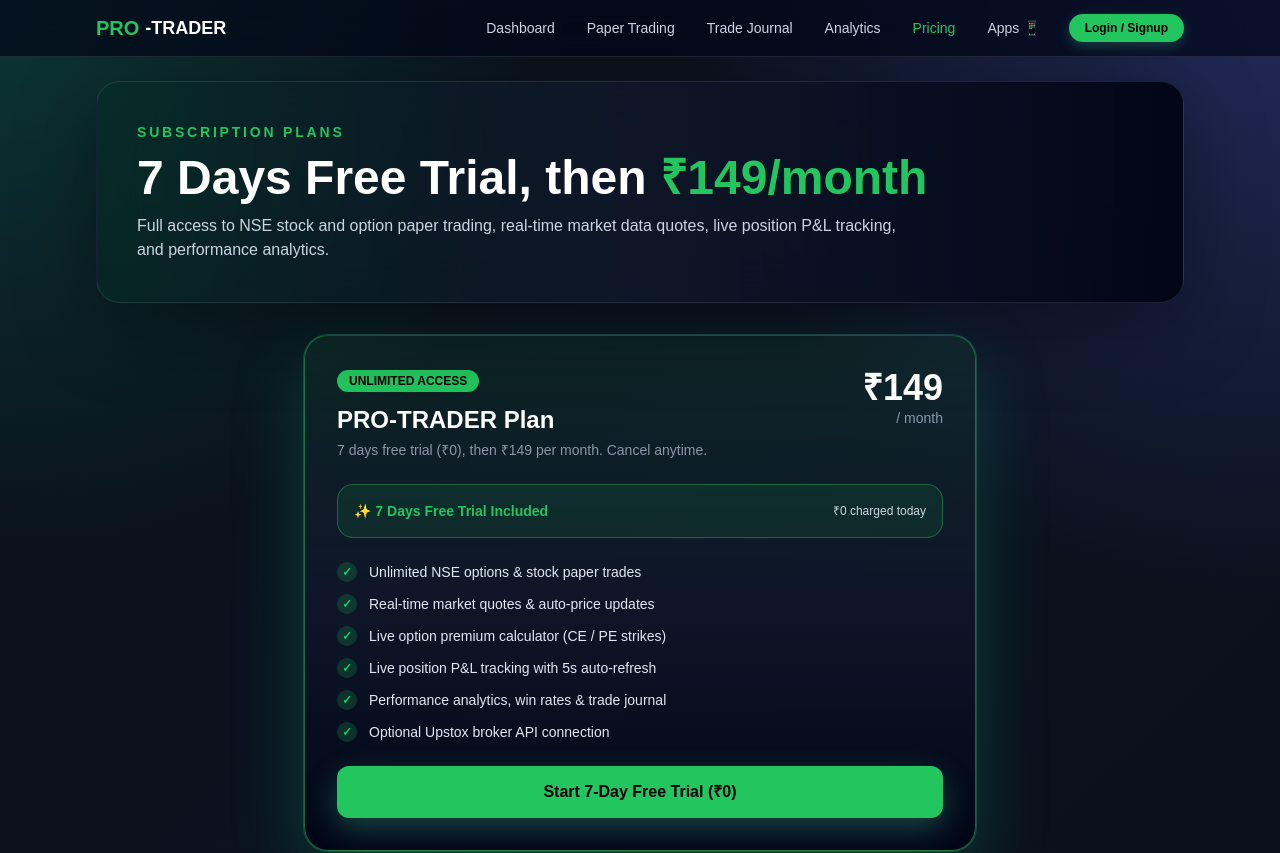
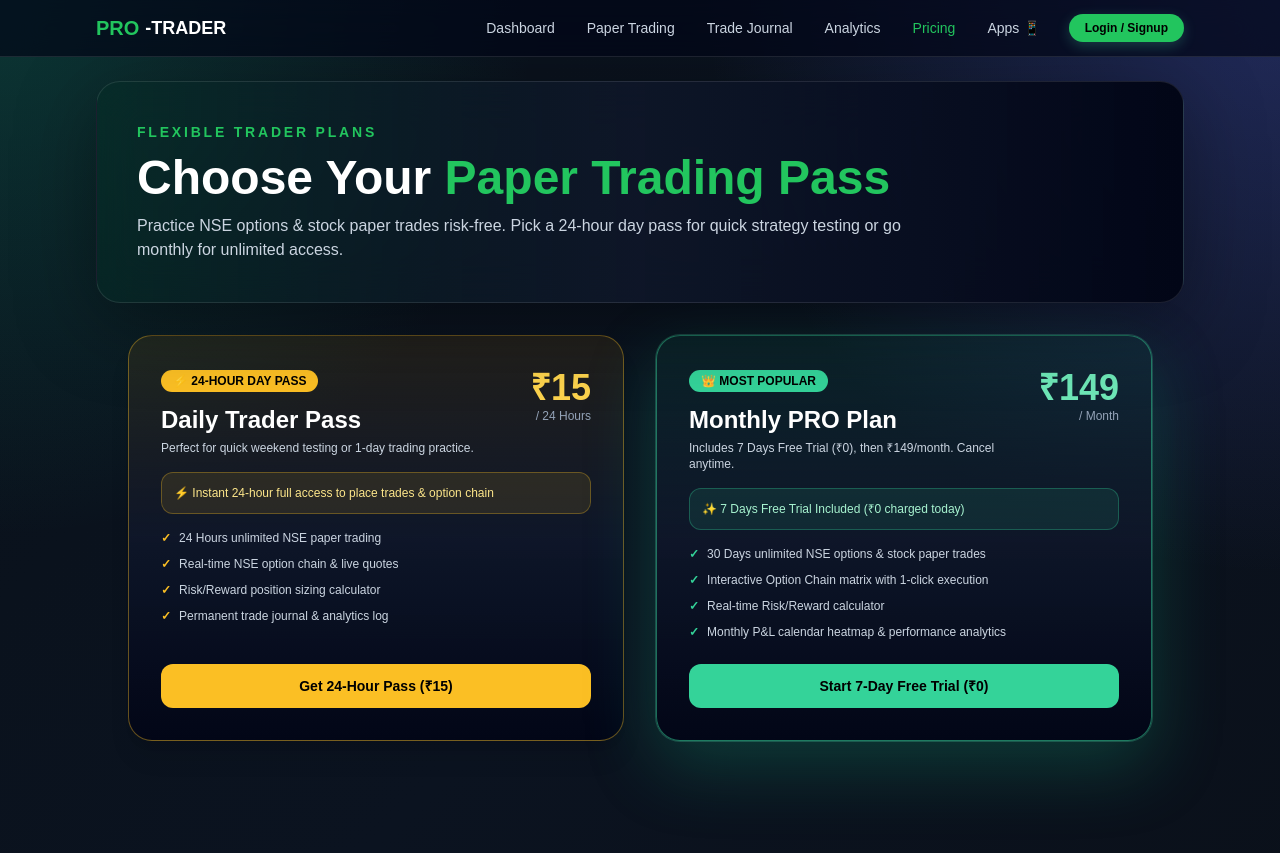
Before and after one commit to mbwagh11-creator/PaperTrading-CL, a Next.js app: page /pricing in a window 1280 px wide. Shown: the top 853 px of the page. Built offline with nearby package versions, Linux system fonts and the light colour scheme; no server answers.

Commit message:
Add 24-Hour Day Pass Plan (₹15) alongside Monthly PRO Plan (₹149/mo) on Pricing page

```diff
--- a/src/app/api/subscription/create-order/route.ts
+++ b/src/app/api/subscription/create-order/route.ts
@@ -13,7 +13,15 @@
   const keyId = process.env.RAZORPAY_KEY_ID || process.env.NEXT_PUBLIC_RAZORPAY_KEY_ID;
   const keySecret = process.env.RAZORPAY_KEY_SECRET;
 
-  const planAmountPaise = 14900; // ₹149 in paise (149 * 100)
+  let body: any = {};
+  try {
+    body = await req.json();
+  } catch {
+    // default
+  }
+
+  const planType = body.planType === "DAY_PASS" ? "DAY_PASS" : "MONTHLY";
+  const planAmountPaise = planType === "DAY_PASS" ? 1500 : 14900; // ₹15 (1500 paise) vs ₹149 (14900 paise)
 
   // If Razorpay API keys are configured, create real Razorpay Order
   if (keyId && keySecret) {
@@ -30,7 +38,7 @@
         notes: {
           userId: user.id,
           userEmail: user.email,
-          plan: "PRO_MONTHLY",
+          plan: planType,
         },
       });
 
@@ -39,6 +47,7 @@
         amount: order.amount,
         currency: order.currency,
         keyId,
+        planType,
         demoMode: false,
       });
     } catch (err: any) {
@@ -53,6 +62,7 @@
     amount: planAmountPaise,
     currency: "INR",
     keyId: keyId || "rzp_test_demo",
+    planType,
     demoMode: true,
   });
 }
--- a/src/app/api/subscription/verify-payment/route.ts
+++ b/src/app/api/subscription/verify-payment/route.ts
@@ -13,7 +13,7 @@
 
   try {
     const body = await req.json();
-    const { razorpay_order_id, razorpay_payment_id, razorpay_signature, demoMode } = body;
+    const { razorpay_order_id, razorpay_payment_id, razorpay_signature, demoMode, planType } = body;
 
     const keySecret = process.env.RAZORPAY_KEY_SECRET;
 
@@ -34,14 +34,15 @@
     }
 
     const paymentId = razorpay_payment_id || `PAY_DEMO_${Date.now()}`;
+    const isDayPass = planType === "DAY_PASS";
+    const durationMs = isDayPass ? 24 * 60 * 60 * 1000 : 30 * 24 * 60 * 60 * 1000;
 
-    // Add 30 days from current date (or extend active subscription)
     const now = new Date();
     const currentEnd = user.subscriptionEndsAt && new Date(user.subscriptionEndsAt) > now
       ? new Date(user.subscriptionEndsAt)
       : now;
 
-    const subscriptionEndsAt = new Date(currentEnd.getTime() + 30 * 24 * 60 * 60 * 1000);
+    const subscriptionEndsAt = new Date(currentEnd.getTime() + durationMs);
 
     const updatedUser = await prisma.user.update({
       where: { id: user.id },
@@ -54,7 +55,9 @@
 
     return NextResponse.json({
       success: true,
-      message: "🎉 Payment verified! PRO-TRADER Monthly Plan activated for 30 days.",
+      message: isDayPass
+        ? "⚡ Payment verified! 24-Hour Day Pass activated!"
+        : "🎉 Payment verified! PRO-TRADER Monthly Plan activated for 30 days.",
       user: {
         id: updatedUser.id,
         subscriptionStatus: updatedUser.subscriptionStatus,
--- a/src/app/pricing/PricingClient.tsx
+++ b/src/app/pricing/PricingClient.tsx
@@ -17,7 +17,7 @@
 
 export default function PricingClient() {
   const [data, setData] = useState<SubData | null>(null);
-  const [subscribing, setSubscribing] = useState(false);
+  const [subscribingPlan, setSubscribingPlan] = useState<"DAY_PASS" | "MONTHLY" | null>(null);
   const [subMessage, setSubMessage] = useState("");
 
   async function loadStatus() {
@@ -48,13 +48,13 @@
     });
   }
 
-  async function handleSubscribe() {
+  async function handleCheckout(planType: "DAY_PASS" | "MONTHLY") {
     if (!data?.loggedIn) {
       window.location.href = "/login";
       return;
     }
 
-    setSubscribing(true);
+    setSubscribingPlan(planType);
     setSubMessage("");
 
     try {
@@ -62,6 +62,7 @@
       const orderRes = await fetch("/api/subscription/create-order", {
         method: "POST",
         headers: { "Content-Type": "application/json" },
+        body: JSON.stringify({ planType }),
       });
 
       const orderData = await orderRes.json();
@@ -75,13 +76,18 @@
           body: JSON.stringify({
             razorpay_order_id: orderData.orderId,
             razorpay_payment_id: `PAY_TEST_${Date.now()}`,
+            planType,
             demoMode: true,
           }),
         });
         const verifyData = await verifyRes.json();
         if (!verifyRes.ok) throw new Error(verifyData.error || "Verification failed");
 
-        setSubMessage("🎉 Subscription activated! (Demo Mode — Add RAZORPAY_KEY_ID to .env to receive live payments)");
+        setSubMessage(
+          planType === "DAY_PASS"
+            ? "⚡ 24-Hour Day Pass activated! (Demo Mode)"
+            : "🎉 Monthly Subscription activated! (Demo Mode)"
+        );
         loadStatus();
         return;
       }
@@ -92,12 +98,14 @@
         throw new Error("Razorpay SDK failed to load. Please check your internet connection.");
       }
 
+      const planTitle = planType === "DAY_PASS" ? "24-Hour Day Pass (₹15)" : "Monthly PRO Plan (₹149/mo)";
+
       const options = {
         key: orderData.keyId,
         amount: orderData.amount,
         currency: orderData.currency,
         name: "PRO-TRADER",
-        description: "Monthly PRO Subscription Plan (₹149/mo)",
+        description: planTitle,
         order_id: orderData.orderId,
         handler: async function (response: any) {
           try {
@@ -108,6 +116,7 @@
                 razorpay_order_id: response.razorpay_order_id,
                 razorpay_payment_id: response.razorpay_payment_id,
                 razorpay_signature: response.razorpay_signature,
+                planType,
                 demoMode: false,
               }),
             });
@@ -115,7 +124,7 @@
             const verifyData = await verifyRes.json();
             if (!verifyRes.ok) throw new Error(verifyData.error || "Payment verification failed");
 
-            setSubMessage("🎉 Payment successful! PRO-TRADER subscription is active.");
+            setSubMessage(`🎉 Payment successful! ${planTitle} activated.`);
             loadStatus();
           } catch (err: any) {
             setSubMessage(`Verification error: ${err.message}`);
@@ -135,7 +144,7 @@
     } catch (err: any) {
       setSubMessage(`Checkout error: ${err.message}`);
     } finally {
-      setSubscribing(false);
+      setSubscribingPlan(null);
     }
   }
 
@@ -147,127 +156,157 @@
       <div className="rounded-3xl border border-white/10 bg-gradient-to-r from-emerald-950/40 via-slate-900/80 to-slate-950 backdrop-blur-xl shadow-[0_20px_80px_rgba(0,0,0,0.35)] p-8 md:p-10">
         <div className="space-y-3">
           <p className="text-accent text-xs md:text-sm font-semibold uppercase tracking-[0.2em]">
-            Subscription Plans
+            Flexible Trader Plans
           </p>
           <h1 className="text-3xl md:text-5xl font-extrabold text-white">
-            7 Days Free Trial, then <span className="text-accent">₹149/month</span>
+            Choose Your <span className="text-accent">Paper Trading Pass</span>
           </h1>
           <p className="text-slate-300 max-w-3xl text-sm md:text-base leading-relaxed">
-            Full access to NSE stock and option paper trading, real-time market data quotes, live position P&L tracking, and performance analytics.
+            Practice NSE options & stock paper trades risk-free. Pick a 24-hour day pass for quick strategy testing or go monthly for unlimited access.
           </p>
         </div>
       </div>
 
-      {/* Subscription Card */}
-      <div className="max-w-2xl mx-auto">
-        <div className="rounded-3xl border border-accent/50 bg-gradient-to-b from-accent/10 via-slate-900/90 to-slate-950 p-8 shadow-[0_0_0_1px_rgba(97,255,201,0.2),0_25px_70px_rgba(20,185,130,0.25)] space-y-6">
+      {subMessage && (
+        <div
+          className={`max-w-4xl mx-auto p-4 rounded-2xl text-center text-sm font-bold border ${
+            subMessage.includes("successful") || subMessage.includes("activated")
+              ? "bg-emerald-950/50 text-emerald-300 border-emerald-500/40"
+              : "bg-rose-950/50 text-rose-300 border-rose-500/40"
+          }`}
+        >
+          {subMessage}
+        </div>
+      )}
+
+      {/* Subscription Cards Grid */}
+      <div className="grid md:grid-cols-2 gap-8 max-w-5xl mx-auto items-stretch">
+        {/* PLAN 1: 24-Hour Day Pass (₹15) */}
+        <div className="rounded-3xl border border-amber-400/40 bg-gradient-to-b from-amber-500/10 via-slate-900/90 to-slate-950 p-8 shadow-xl flex flex-col justify-between space-y-6">
+          <div className="space-y-4">
             <div className="flex items-start justify-between gap-4">
               <div>
-              <span className="text-xs font-semibold uppercase px-3 py-1 rounded-full bg-accent text-black">
-                Unlimited Access
+                <span className="text-xs font-bold uppercase px-3 py-1 rounded-full bg-amber-400 text-black">
+                  ⚡ 24-Hour Day Pass
                 </span>
-              <h2 className="text-2xl font-bold text-white mt-3">PRO-TRADER Plan</h2>
-              <p className="text-muted text-sm mt-1">
-                7 days free trial (₹0), then ₹149 per month. Cancel anytime.
+                <h2 className="text-2xl font-bold text-white mt-3">Daily Trader Pass</h2>
+                <p className="text-slate-300 text-xs mt-1">
+                  Perfect for quick weekend testing or 1-day trading practice.
                 </p>
               </div>
-            <div className="text-right">
-              <span className="text-4xl font-extrabold text-white">₹149</span>
-              <span className="text-muted text-sm block">/ month</span>
+              <div className="text-right shrink-0">
+                <span className="text-4xl font-extrabold text-amber-300">₹15</span>
+                <span className="text-slate-400 text-xs block">/ 24 Hours</span>
               </div>
             </div>
 
-          <div className="rounded-2xl border border-accent/40 bg-accent/10 p-4 text-sm flex items-center justify-between text-accent">
-            <span className="font-semibold">✨ 7 Days Free Trial Included</span>
-            <span className="text-xs text-slate-300">₹0 charged today</span>
+            <div className="rounded-xl border border-amber-400/30 bg-amber-400/10 p-3 text-xs text-amber-200 font-medium">
+              ⚡ Instant 24-hour full access to place trades & option chain
             </div>
 
-          <ul className="space-y-3 text-sm">
-            {[
-              "Unlimited NSE options & stock paper trades",
-              "Real-time market quotes & auto-price updates",
-              "Live option premium calculator (CE / PE strikes)",
-              "Live position P&L tracking with 5s auto-refresh",
-              "Performance analytics, win rates & trade journal",
-              "Optional Upstox broker API connection",
-            ].map((feature) => (
-              <li key={feature} className="flex items-center gap-3 text-slate-200">
-                <span className="w-5 h-5 rounded-full bg-accent/20 text-accent flex items-center justify-center text-xs font-bold">
-                  ✓
-                </span>
-                <span>{feature}</span>
+            <ul className="space-y-2.5 text-xs text-slate-300">
+              <li className="flex items-center gap-2">
+                <span className="text-amber-400 font-bold">✓</span>
+                <span>24 Hours unlimited NSE paper trading</span>
               </li>
-            ))}
+              <li className="flex items-center gap-2">
+                <span className="text-amber-400 font-bold">✓</span>
+                <span>Real-time NSE option chain & live quotes</span>
+              </li>
+              <li className="flex items-center gap-2">
+                <span className="text-amber-400 font-bold">✓</span>
+                <span>Risk/Reward position sizing calculator</span>
+              </li>
+              <li className="flex items-center gap-2">
+                <span className="text-amber-400 font-bold">✓</span>
+                <span>Permanent trade journal & analytics log</span>
+              </li>
             </ul>
+          </div>
 
-          {/* Current Status Box if logged in */}
-          {data?.loggedIn && sub && (
-            <div className="rounded-2xl border border-white/10 bg-white/5 p-4 text-xs space-y-1 text-slate-300">
-              <div className="flex justify-between items-center font-medium text-sm">
-                <span>Account Status:</span>
-                <span
-                  className={
-                    sub.status === "ACTIVE"
-                      ? "text-accent font-bold"
-                      : sub.status === "TRIAL"
-                      ? "text-emerald-400 font-bold"
-                      : "text-danger font-bold"
-                  }
-                >
-                  {sub.status === "ACTIVE" && "🟢 PRO Active"}
-                  {sub.status === "TRIAL" && `⚡ Free Trial Active (${sub.trialDaysRemaining} days remaining)`}
-                  {sub.status === "EXPIRED" && "⚠️ Trial Expired"}
-                </span>
-              </div>
-              {sub.trialEndsAt && sub.status === "TRIAL" && (
-                <p className="text-muted">Trial ends on: {new Date(sub.trialEndsAt).toLocaleDateString("en-IN")}</p>
-              )}
-              {sub.subscriptionEndsAt && sub.status === "ACTIVE" && (
-                <p className="text-muted">Plan renews on: {new Date(sub.subscriptionEndsAt).toLocaleDateString("en-IN")}</p>
-              )}
-            </div>
-          )}
-
-          {/* Action Button */}
           {!data?.loggedIn ? (
             <Link
               href="/login"
-              className="block w-full text-center rounded-xl bg-accent px-4 py-3.5 font-bold text-black text-base hover:brightness-95 transition-all shadow-[0_10px_30px_rgba(97,255,201,0.25)]"
+              className="block w-full text-center rounded-xl bg-amber-400 px-4 py-3 font-bold text-black text-sm hover:brightness-95 transition-all"
+            >
+              Get 24-Hour Pass (₹15)
+            </Link>
+          ) : (
+            <button
+              onClick={() => handleCheckout("DAY_PASS")}
+              disabled={subscribingPlan !== null}
+              className="w-full rounded-xl bg-amber-400 px-4 py-3 font-bold text-black text-sm hover:brightness-95 transition-all disabled:opacity-50"
+            >
+              {subscribingPlan === "DAY_PASS" ? "Processing..." : "Buy 24-Hour Day Pass (₹15)"}
+            </button>
+          )}
+        </div>
+
+        {/* PLAN 2: Monthly PRO Plan (₹149/mo) */}
+        <div className="rounded-3xl border border-emerald-400/50 bg-gradient-to-b from-emerald-500/10 via-slate-900/90 to-slate-950 p-8 shadow-[0_0_0_1px_rgba(97,255,201,0.2),0_25px_70px_rgba(20,185,130,0.25)] flex flex-col justify-between space-y-6">
+          <div className="space-y-4">
+            <div className="flex items-start justify-between gap-4">
+              <div>
+                <span className="text-xs font-bold uppercase px-3 py-1 rounded-full bg-emerald-400 text-black">
+                  👑 Most Popular
+                </span>
+                <h2 className="text-2xl font-bold text-white mt-3">Monthly PRO Plan</h2>
+                <p className="text-slate-300 text-xs mt-1">
+                  Includes 7 Days Free Trial (₹0), then ₹149/month. Cancel anytime.
+                </p>
+              </div>
+              <div className="text-right shrink-0">
+                <span className="text-4xl font-extrabold text-emerald-300">₹149</span>
+                <span className="text-slate-400 text-xs block">/ Month</span>
+              </div>
+            </div>
+
+            <div className="rounded-xl border border-emerald-400/30 bg-emerald-400/10 p-3 text-xs text-emerald-200 font-medium">
+              ✨ 7 Days Free Trial Included (₹0 charged today)
+            </div>
+
+            <ul className="space-y-2.5 text-xs text-slate-300">
+              <li className="flex items-center gap-2">
+                <span className="text-emerald-400 font-bold">✓</span>
+                <span>30 Days unlimited NSE options & stock paper trades</span>
+              </li>
+              <li className="flex items-center gap-2">
+                <span className="text-emerald-400 font-bold">✓</span>
+                <span>Interactive Option Chain matrix with 1-click execution</span>
+              </li>
+              <li className="flex items-center gap-2">
+                <span className="text-emerald-400 font-bold">✓</span>
+                <span>Real-time Risk/Reward calculator</span>
+              </li>
+              <li className="flex items-center gap-2">
+                <span className="text-emerald-400 font-bold">✓</span>
+                <span>Monthly P&L calendar heatmap & performance analytics</span>
+              </li>
+            </ul>
+          </div>
+
+          {!data?.loggedIn ? (
+            <Link
+              href="/login"
+              className="block w-full text-center rounded-xl bg-emerald-400 px-4 py-3 font-bold text-black text-sm hover:brightness-95 transition-all"
             >
               Start 7-Day Free Trial (₹0)
             </Link>
           ) : sub?.status === "ACTIVE" ? (
-            <div className="space-y-2">
             <button
               disabled
-                className="w-full rounded-xl bg-accent/20 border border-accent text-accent px-4 py-3.5 font-bold text-base cursor-default"
+              className="w-full rounded-xl bg-emerald-400/20 border border-emerald-400 text-emerald-300 px-4 py-3 font-bold text-sm cursor-default"
             >
-                ✓ Subscription Active
+              ✓ PRO Subscription Active
             </button>
-              <p className="text-center text-xs text-muted">Thank you for subscribing to PRO-TRADER!</p>
-            </div>
           ) : (
             <button
-              onClick={handleSubscribe}
-              disabled={subscribing}
-              className="w-full rounded-xl bg-accent px-4 py-3.5 font-bold text-black text-base hover:brightness-95 transition-all disabled:opacity-50 shadow-[0_10px_30px_rgba(97,255,201,0.25)]"
+              onClick={() => handleCheckout("MONTHLY")}
+              disabled={subscribingPlan !== null}
+              className="w-full rounded-xl bg-emerald-400 px-4 py-3 font-bold text-black text-sm hover:brightness-95 transition-all disabled:opacity-50"
             >
-              {subscribing
-                ? "Processing Checkout..."
-                : sub?.status === "TRIAL"
-                ? "Subscribe Now (₹149 / month)"
-                : "Unlock Full Access (₹149 / month)"}
+              {subscribingPlan === "MONTHLY" ? "Processing..." : "Subscribe Monthly (₹149 / month)"}
             </button>
-          )}
-
-          {subMessage && (
-            <p
-              className={`text-center text-xs font-semibold p-2.5 rounded-xl ${
-                subMessage.includes("successful") ? "bg-accent/20 text-accent" : "bg-danger/20 text-danger"
-              }`}
-            >
-              {subMessage}
-            </p>
           )}
         </div>
       </div>
```
Also changed, not shown: 1 other file (tests, documents, lock files or other folders). Lines whose indentation alone changed are shown as unchanged.
